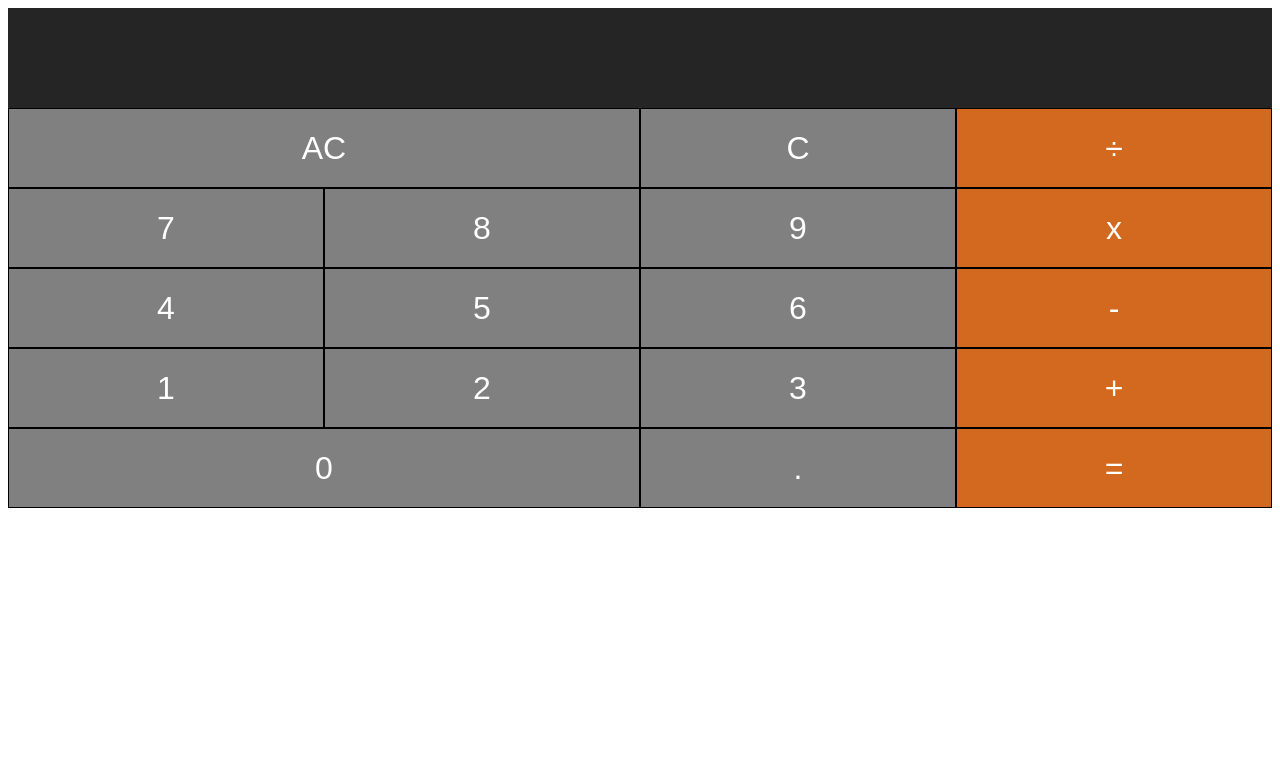
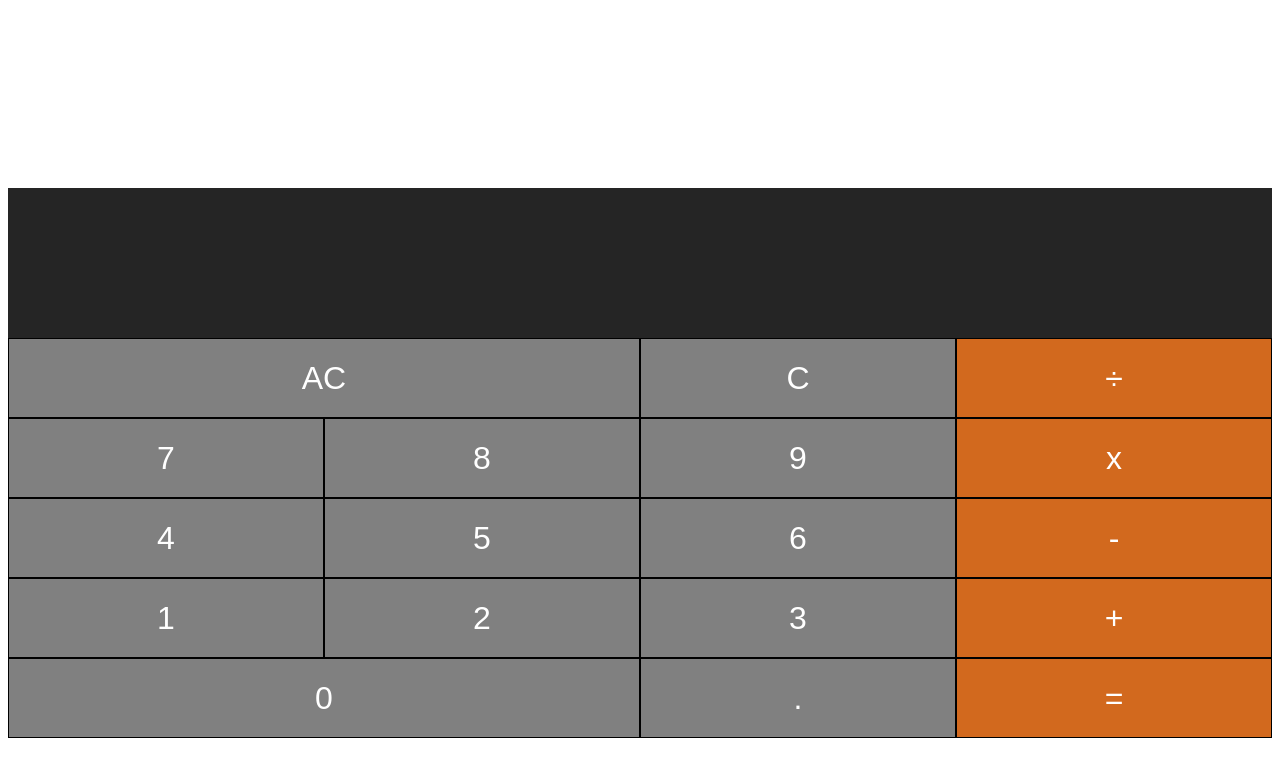
Before and after one commit to Jepriadi/Calculator, a plain HTML site: page index.html in a window 1280 px wide. Drawn offline with Linux system fonts and the light colour scheme.

Commit message:
Update styles.css

```diff
--- a/assets/css/styles.css
+++ b/assets/css/styles.css
@@ -1,7 +1,7 @@
 .calculator {
     text-align: centr;
     margin: 0 auto;
-    padding-top: 0;
+    padding-top: 180px;
 }
 
 .prev-screen {
@@ -18,7 +18,7 @@
 
 .current-screen {
     width: 100%;
-    height: 50px;
+    height: 100px;
     background-color: #252525;
     color: white;
     text-align: right;
```
